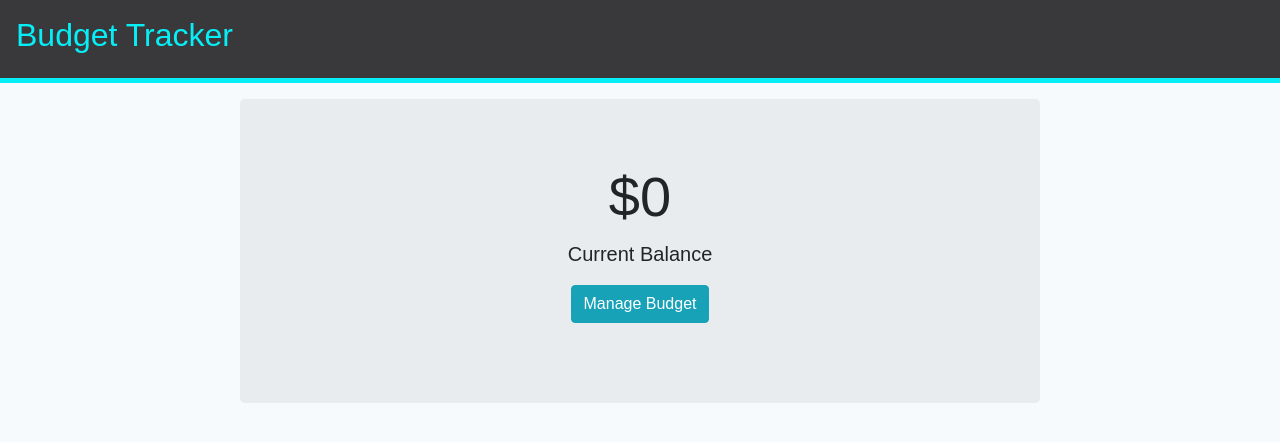
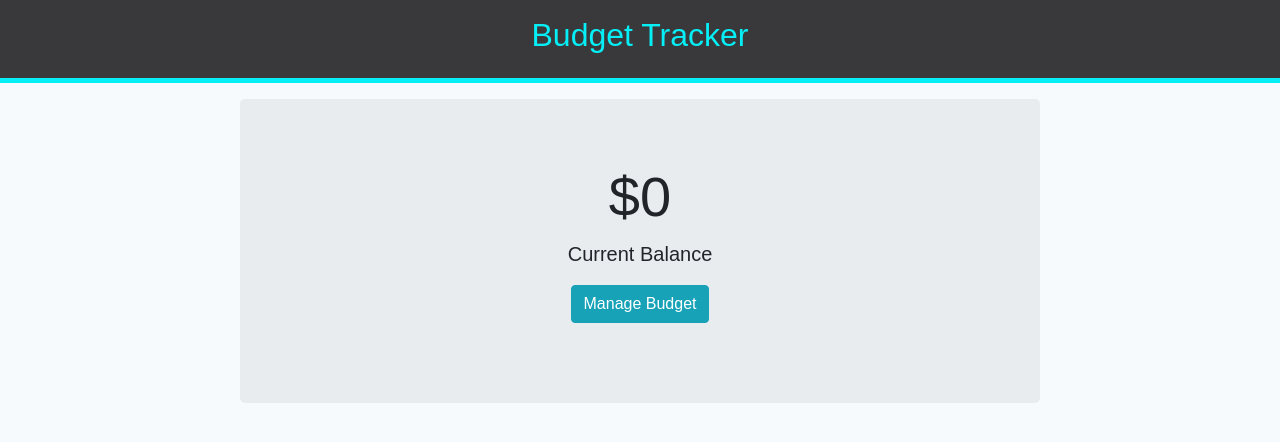
Before and after one commit to asheth22/Budget-Tracker, a website: page public/index.html in a window 1280 px wide. Drawn offline with nearby package versions, Linux system fonts and the light colour scheme; no server answers.

Commit message:
added formatting for hearder

```diff
--- a/public/index.css
+++ b/public/index.css
@@ -4,12 +4,15 @@
 
 .topheader {
     background-color: #39393b;
-    background-image: url("Header-Background.png");
     border-bottom:#06eff7 solid 5px;
     padding: 1rem 1rem;
     margin-bottom: 1rem;
     color: #06eff7
 
+  }
+
+  .heading {
+    text-align: center;
   }
 body {
     font-size: 16px;
--- a/public/index.html
+++ b/public/index.html
@@ -22,7 +22,7 @@
 <body>
     <!--Nav bar on top as a header -->
     <div class="topheader">
-        <h2> Budget Tracker</h2>
+        <h2 class = "heading"> Budget Tracker</h2>
     </div>
 
     <!-- Main Body-->
```
Also changed, not shown: public/img/background.png (added).
